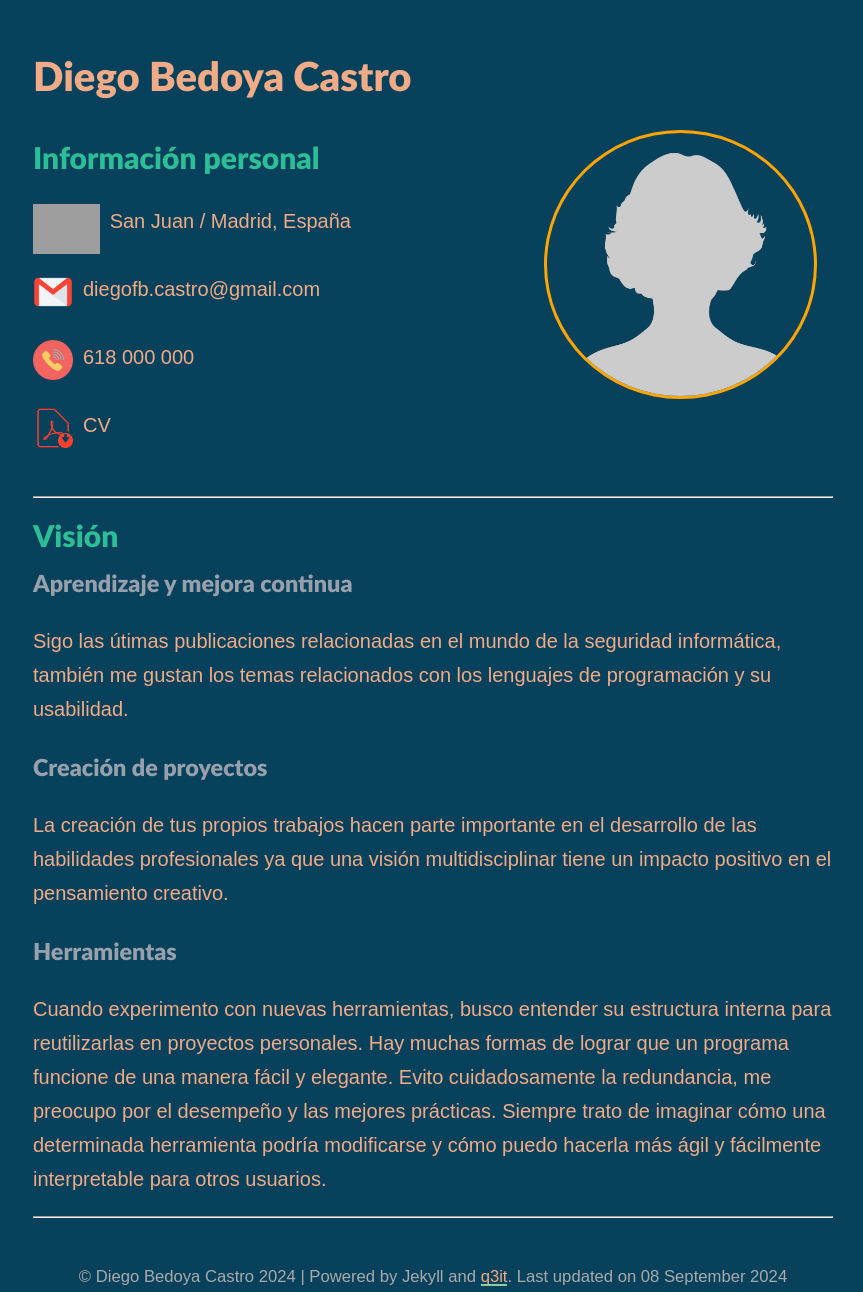
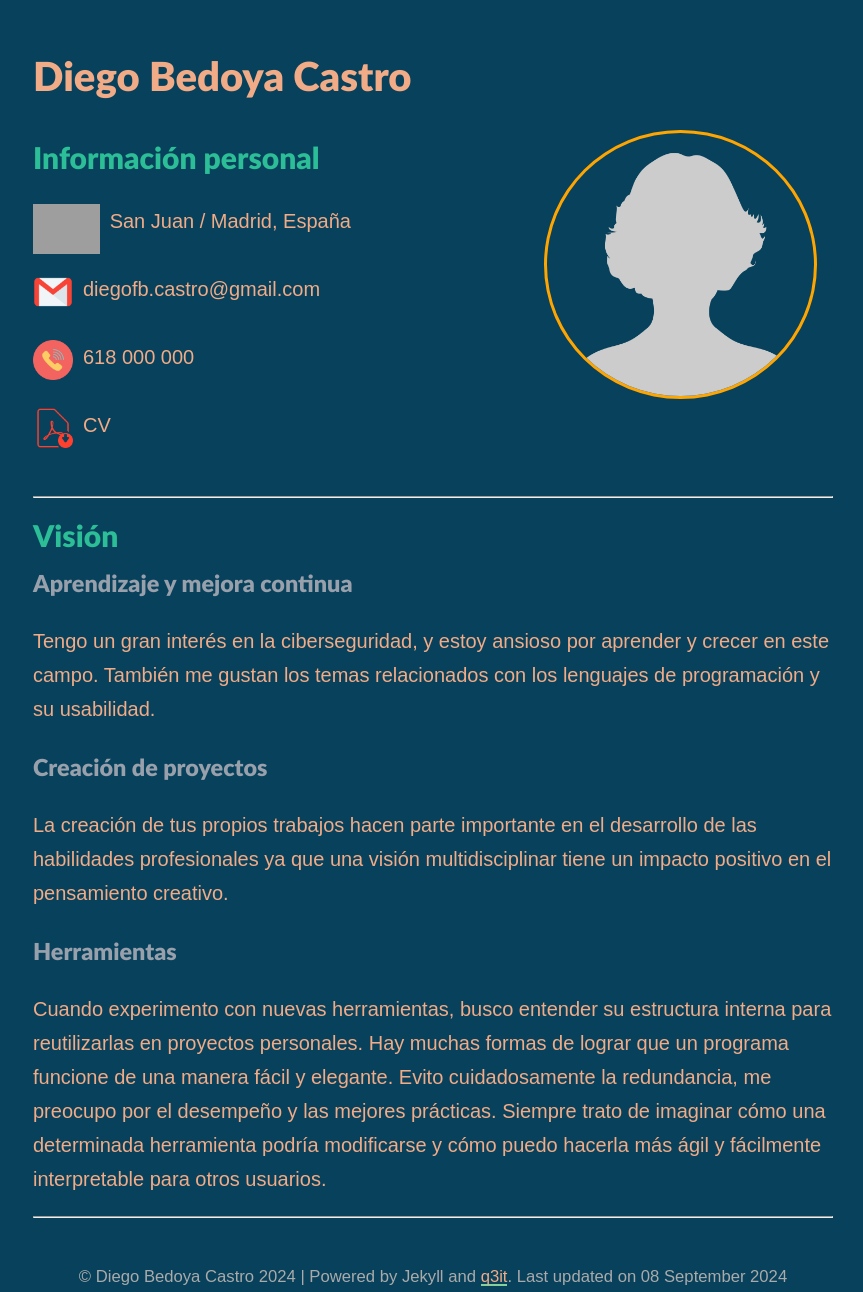
Before and after one commit to q3it/card, a Jekyll site: the page built from index.md, in a window 1280 px wide. Shown: the whole page, without its empty margins (207-1070 px from the left). Built offline with Jekyll 4.4.1, drawn with Linux system fonts in a browser that asks for light colours; nearby versions of some CDN libraries; grey boxes are pictures that could not be loaded.

Commit message:
Update index.md

```diff
--- a/index.md
+++ b/index.md
@@ -21,7 +21,7 @@ published: true
 ---
 # <span style="color:#2CBE96">Visión</span>
 ### <span style="color:#98a0ac">Aprendizaje y mejora continua</span>
-Sigo las útimas publicaciones relacionadas en el mundo de la seguridad informática, también me gustan los temas relacionados con los lenguajes de programación y su usabilidad.
+Tengo un gran interés en la ciberseguridad, y estoy ansioso por aprender y crecer en este campo. También me gustan los temas relacionados con los lenguajes de programación y su usabilidad.
 
 ### <span style="color:#98a0ac">Creación de proyectos</span>
 La creación de tus propios trabajos hacen parte importante en el desarrollo de las habilidades profesionales ya que una visión multidisciplinar tiene un impacto positivo en el pensamiento creativo.
```
